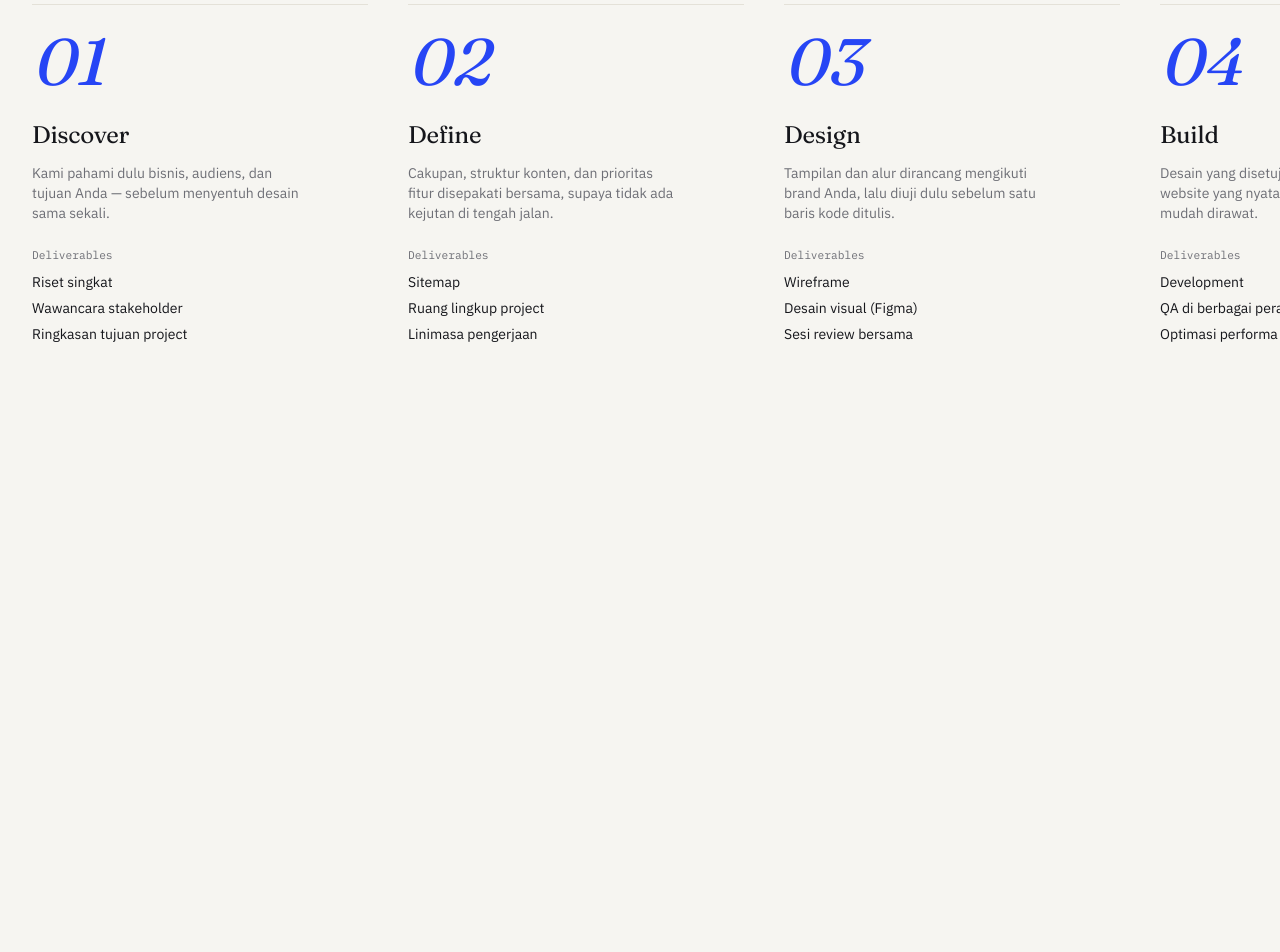
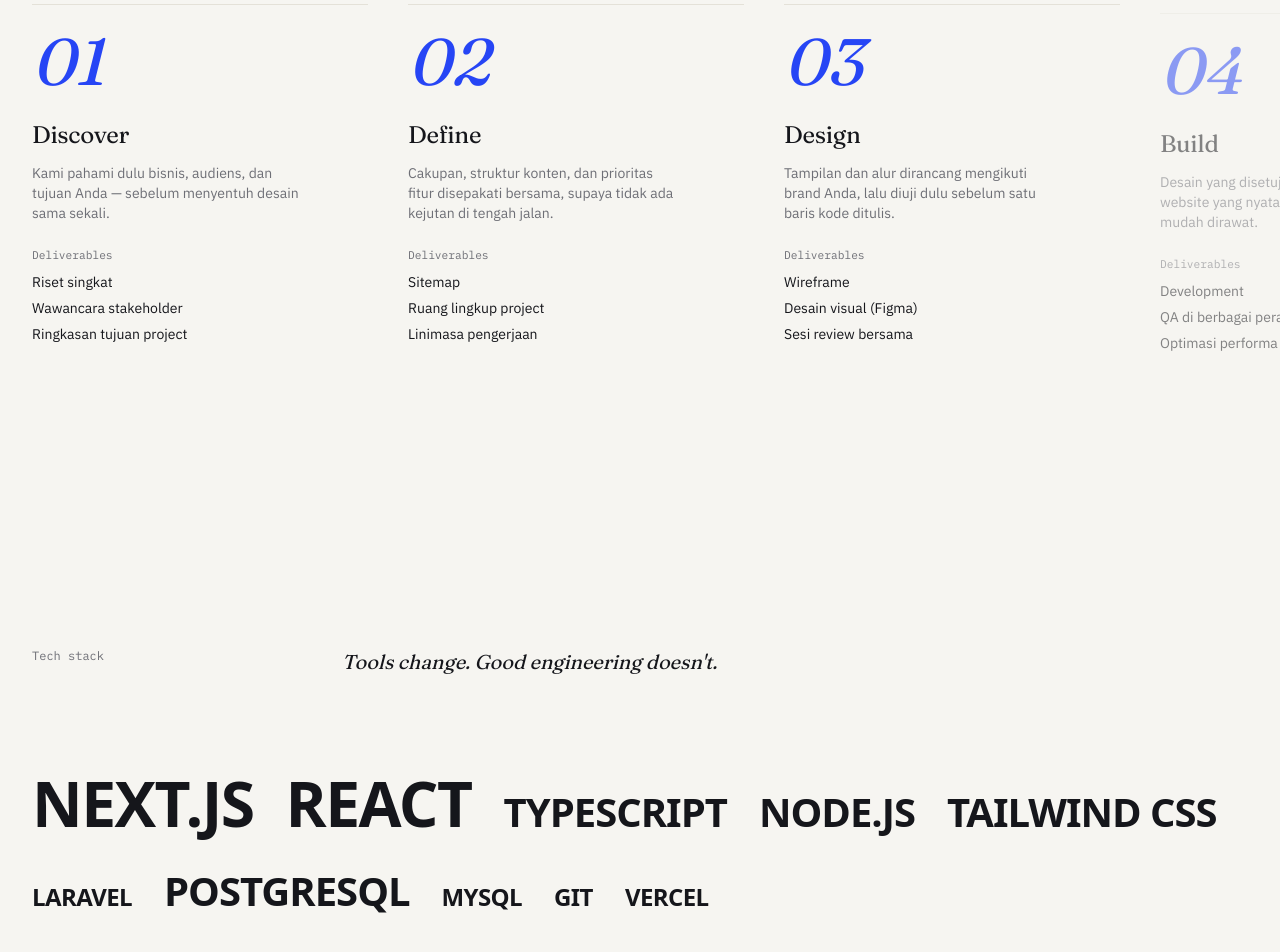
Before and after one commit to naufaldzakwannn/webstudio, a Next.js app: page / in a window 1280 px wide. Shown: the part 8408-9360 px from the top of the page. Before the commit the page ends 8912 px from the top, so only its background shows below. Built offline with nearby package versions, Linux system fonts and the light colour scheme.

Commit message:
Adding Technology

```diff
--- a/app/globals.css
+++ b/app/globals.css
@@ -1,9 +1,5 @@
 @import "tailwindcss";
 
-/* ==========================================================================
-   Design tokens — sumber tunggal untuk seluruh palet & skala visual.
-   Ubah di sini, efeknya menyebar ke seluruh aplikasi lewat Tailwind utility.
-   ========================================================================== */
 :root {
   /* Warna inti — disamakan dengan dokumen art direction (light mode saja untuk tahap ini) */
   --background: #f6f5f1; /* latar halaman: paper, hangat, bukan putih polos */
@@ -15,15 +11,12 @@
   --accent-foreground: #ffffff; /* teks di atas permukaan --accent */
   --border: #e4e1d8; /* garis pembatas tipis, hairline */
 
-  /* Radius dasar (moderat — bukan rounded-2xl generik, bukan juga 0 di semua sisi) */
   --radius-sm: 0.25rem;
   --radius-md: 0.625rem;
   --radius-lg: 1rem;
 
-  /* Ritme vertikal antar section, fluid mengikuti lebar viewport */
   --space-section-y: clamp(3rem, 2rem + 4vw, 6rem);
 
-  /* Tinggi navbar fixed — konstan di semua state scroll agar tidak ada layout shift */
   --nav-h: 4.5rem;
 }
 
@@ -33,12 +26,6 @@
   }
 }
 
-/* ==========================================================================
-   Jembatan token → Tailwind utility (Tailwind v4, CSS-first config).
-   Setelah ini tersedia: bg-background, text-foreground, text-muted,
-   bg-surface, border-border, bg-accent, text-accent, font-display,
-   font-body, font-mono, text-3xl/4xl/5xl (fluid), dst.
-   ========================================================================== */
 @theme inline {
   --color-background: var(--background);
   --color-surface: var(--surface);
@@ -53,8 +40,6 @@
   --font-body: var(--font-ibm-plex-sans), ui-sans-serif, sans-serif;
   --font-mono: var(--font-ibm-plex-mono), ui-monospace, monospace;
 
-  /* Ukuran headline besar dibuat fluid — skala kecil/menengah memakai
-     default Tailwind agar teks isi tetap konsisten & mudah diprediksi. */
   --text-3xl: clamp(1.75rem, 1.4rem + 1.5vw, 2.25rem);
   --text-4xl: clamp(2.125rem, 1.6rem + 2.2vw, 2.875rem);
   --text-5xl: clamp(2.5rem, 1.8rem + 3.2vw, 3.75rem);
@@ -63,13 +48,9 @@
   --radius-md: var(--radius-md);
   --radius-lg: var(--radius-lg);
 
-  /* Breakpoint tambahan untuk layar sangat kecil (default Tailwind mulai dari sm/40rem) */
   --breakpoint-xs: 30rem;
 }
 
-/* ==========================================================================
-   Base styles
-   ========================================================================== */
 @layer base {
   * {
     border-color: var(--color-border);
@@ -111,7 +92,6 @@
   }
 }
 
-/* Hormati preferensi pengguna yang mengurangi motion */
 @media (prefers-reduced-motion: reduce) {
   *,
   *::before,
@@ -123,8 +103,6 @@
   }
 }
 
-/* Entrance animation tipis — dipakai terbatas (mis. Hero), bukan di semua elemen.
-   Hanya opacity + transform, sekali jalan saat halaman dimuat. */
 @layer utilities {
   @keyframes fade-up {
     from {
@@ -141,3 +119,37 @@
     animation: fade-up 0.8s cubic-bezier(0.2, 0.7, 0.2, 1) both;
   }
 }
+
+.reveal-step {
+  opacity: 1;
+}
+
+@supports (animation-timeline: view()) {
+  @keyframes reveal-step-in {
+    from {
+      opacity: 0;
+      transform: translateY(18px);
+    }
+    to {
+      opacity: 1;
+      transform: translateY(0);
+    }
+  }
+
+  @media (min-width: 48rem) {
+    .reveal-step {
+      animation: reveal-step-in linear both;
+      animation-timeline: view(inline);
+      animation-range: entry 10% entry 60%;
+    }
+  }
+}
+
+.tech-list:hover .tech-item {
+  opacity: 0.35;
+}
+.tech-list:hover .tech-item:hover {
+  opacity: 1;
+  color: var(--accent);
+  transform: translateY(-0.05em);
+}
--- a/app/page.tsx
+++ b/app/page.tsx
@@ -3,6 +3,7 @@
 import { Services } from "@/components/sections/Services";
 import { Portfolio } from "@/components/sections/Portfolio";
 import { Process } from "@/components/sections/Process";
+import { Technology } from "@/components/sections/Technology";
 
 export default function HomePage() {
   return (
@@ -12,6 +13,7 @@
       <Services />
       <Portfolio />
       <Process />
+      <Technology />
     </>
   );
 }
--- /dev/null
+++ b/components/sections/Technology.tsx
@@ -0,0 +1,36 @@
+import { Container } from "@/components/ui/Container";
+import { technologies } from "@/lib/data/technologies";
+import { cn } from "@/lib/utils/cn";
+
+const tierStyles = {
+  1: "text-[clamp(2.25rem,1.5rem+3vw,4.25rem)]",
+  2: "text-[clamp(1.5rem,1.1rem+1.8vw,2.5rem)]",
+  3: "text-[clamp(1.125rem,0.95rem+0.8vw,1.5rem)]",
+} as const;
+
+/**
+ * Technology — daftar berbasis tipografi, bukan grid logo.
+ * Server Component murni; "emphasis on hover" dicapai lewat CSS
+ * descendant selector di globals.css (.tech-list / .tech-item),
+ * tanpa JavaScript maupun icon library.
+ */
+export function Technology() {
+  return (
+    <section className="py-24 md:py-36">
+      <Container>
+        <div className="grid grid-cols-1 gap-y-6 md:grid-cols-12 md:gap-x-6">
+          <p className="font-mono text-xs text-muted md:col-span-3">Tech stack</p>
+          <p className="font-display text-xl italic text-foreground md:col-span-6 md:col-start-4">Tools change. Good engineering doesn&apos;t.</p>
+        </div>
+
+        <ul className="tech-list mt-14 flex flex-wrap items-baseline gap-x-6 gap-y-3 md:mt-20 md:gap-x-8">
+          {technologies.map((tech) => (
+            <li key={tech.name} className={cn("tech-item cursor-default font-sans font-semibold uppercase leading-none tracking-tight text-foreground transition-[opacity,color,transform] duration-300 ease-out", tierStyles[tech.tier])}>
+              {tech.name}
+            </li>
+          ))}
+        </ul>
+      </Container>
+    </section>
+  );
+}
--- /dev/null
+++ b/lib/data/technologies.ts
@@ -0,0 +1,17 @@
+export type Technology = {
+  name: string;
+  tier: 1 | 2 | 3;
+};
+
+export const technologies: Technology[] = [
+  { name: "Next.js", tier: 1 },
+  { name: "React", tier: 1 },
+  { name: "TypeScript", tier: 2 },
+  { name: "Node.js", tier: 2 },
+  { name: "Tailwind CSS", tier: 2 },
+  { name: "Laravel", tier: 3 },
+  { name: "PostgreSQL", tier: 2 },
+  { name: "MySQL", tier: 3 },
+  { name: "Git", tier: 3 },
+  { name: "Vercel", tier: 3 },
+];
```
